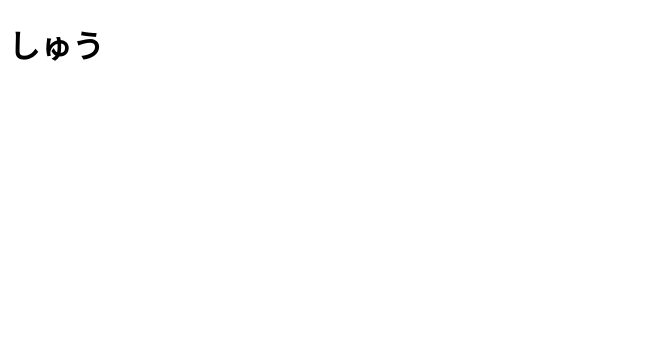
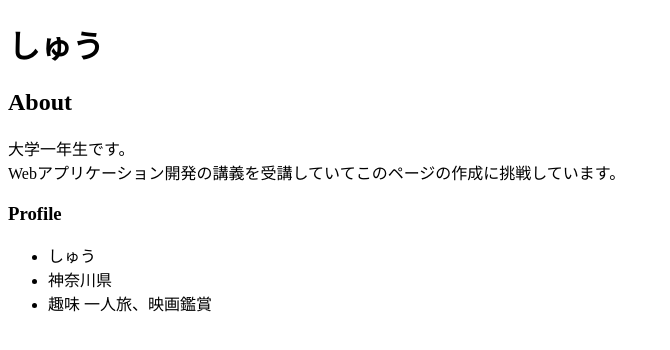
Before and after one commit to 251zs00280-ui/251zs00280-ui.github.io, a plain HTML site: page index.html in a window 1280 px wide. Shown: the whole page, without its empty margins (0-670 px from the left). Drawn offline with Linux system fonts and the light colour scheme.

Commit message:
Update index.html

```diff
--- a/index.html
+++ b/index.html
@@ -7,5 +7,17 @@
   </head>
   <body>
     <h1>しゅう</h1>
+    <h2>About</h2>
+    <p>
+      大学一年生です。<br>
+      Webアプリケーション開発の講義を受講していてこのページの作成に挑戦しています。
+    </p>
+
+    <h3>Profile</h3>
+    <ul>
+      <li>しゅう</li>
+      <li>神奈川県</li>
+      <li>趣味 一人旅、映画鑑賞</li>
+    </ul>
   </body>
 </html>
```
